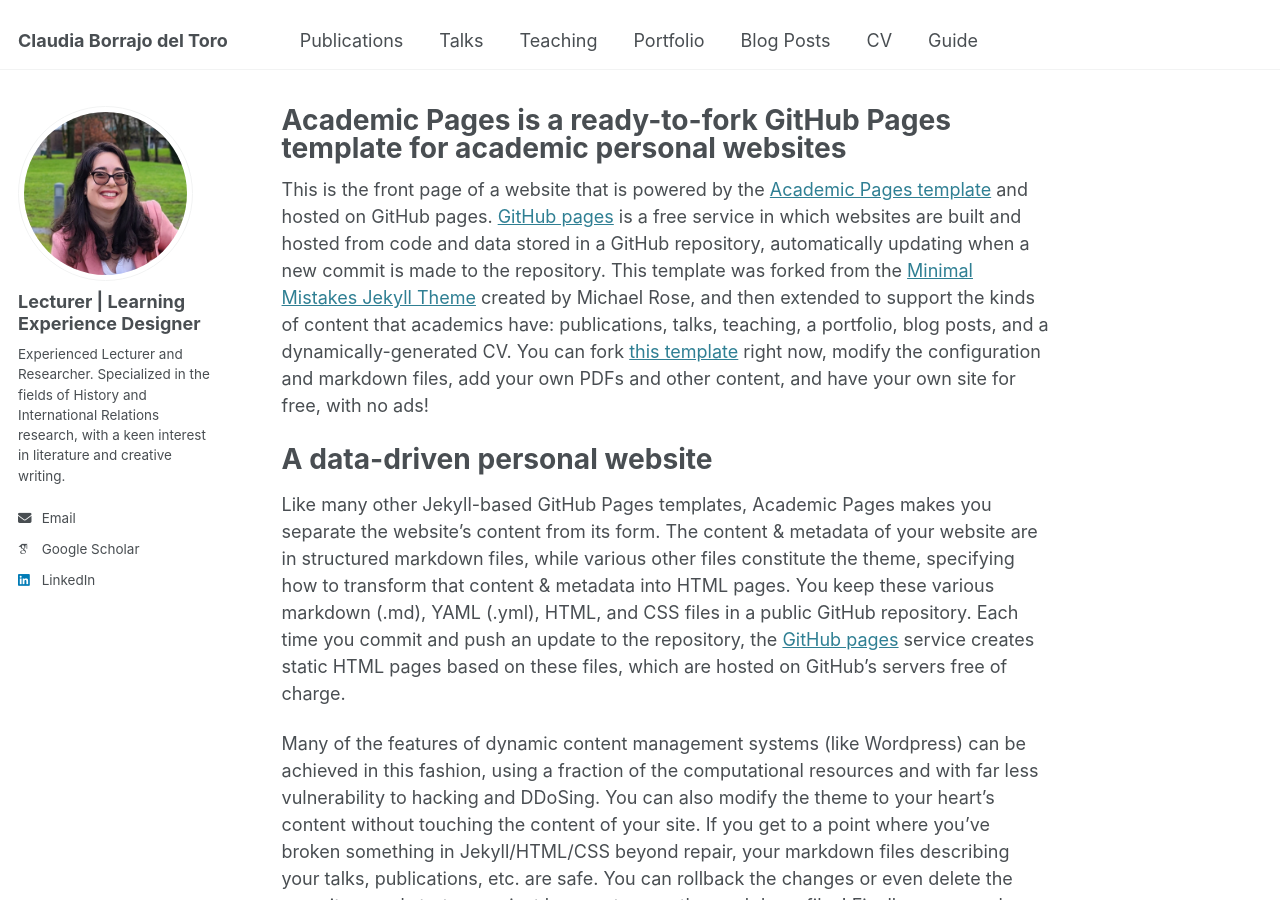
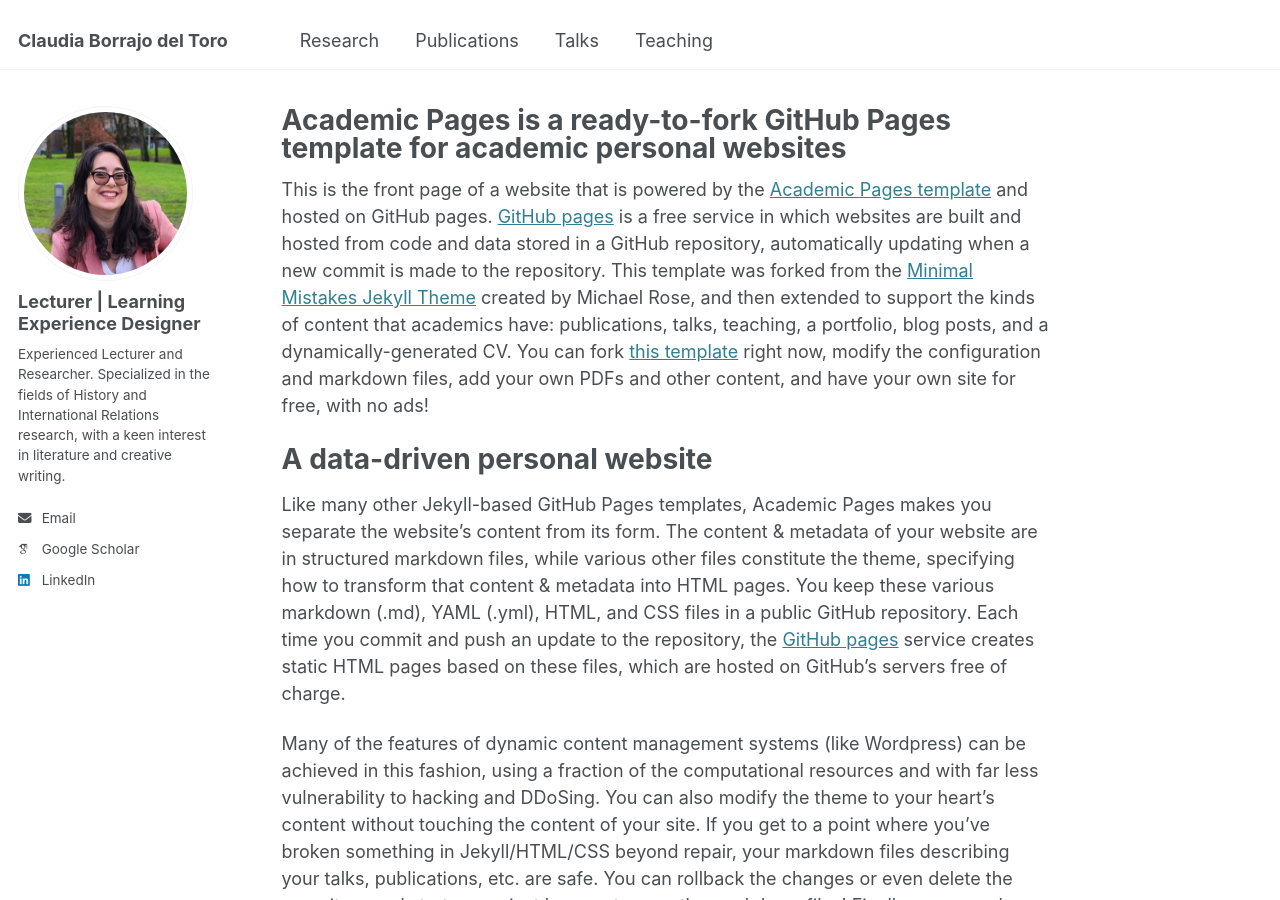
Before and after one commit to claudiabt/claudiabt.github.io, a Jekyll site: the page built from _pages/about.md, in a window 1280 px wide and 900 px high. Built offline with Jekyll 4.4.1, drawn with Linux system fonts in a browser that asks for light colours; some web fonts are replaced.

Commit message:
Update navigation.yml

```diff
--- a/_data/navigation.yml
+++ b/_data/navigation.yml
@@ -5,6 +5,9 @@
 # prevent it from being included in the site.
 
 main:
+  - title: "Research"
+    url: /research/
+
   - title: "Publications"
     url: /publications/
 
@@ -13,15 +16,3 @@ main:
 
   - title: "Teaching"
     url: /teaching/
-
-  - title: "Portfolio"
-    url: /portfolio/
-
-  - title: "Blog Posts"
-    url: /year-archive/
-
-  - title: "CV"
-    url: /cv/
-
-  - title: "Guide"
-    url: /markdown/
```
